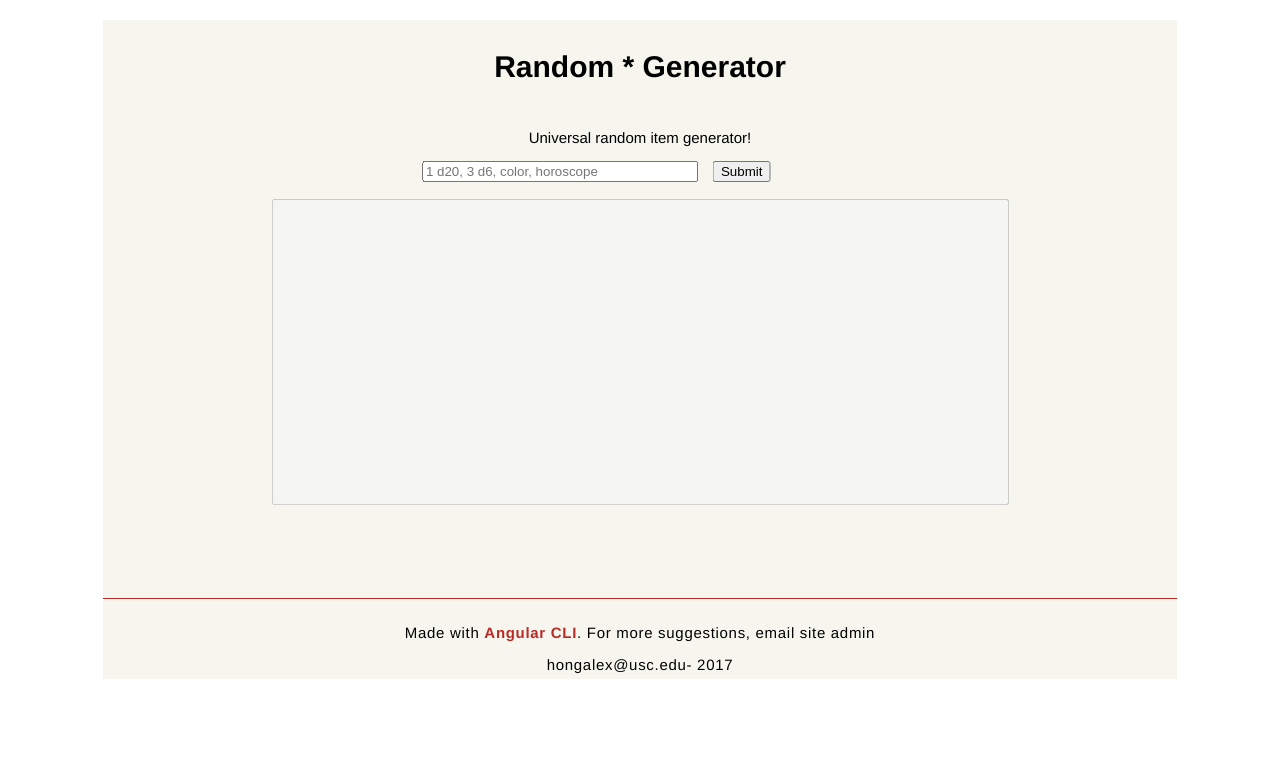
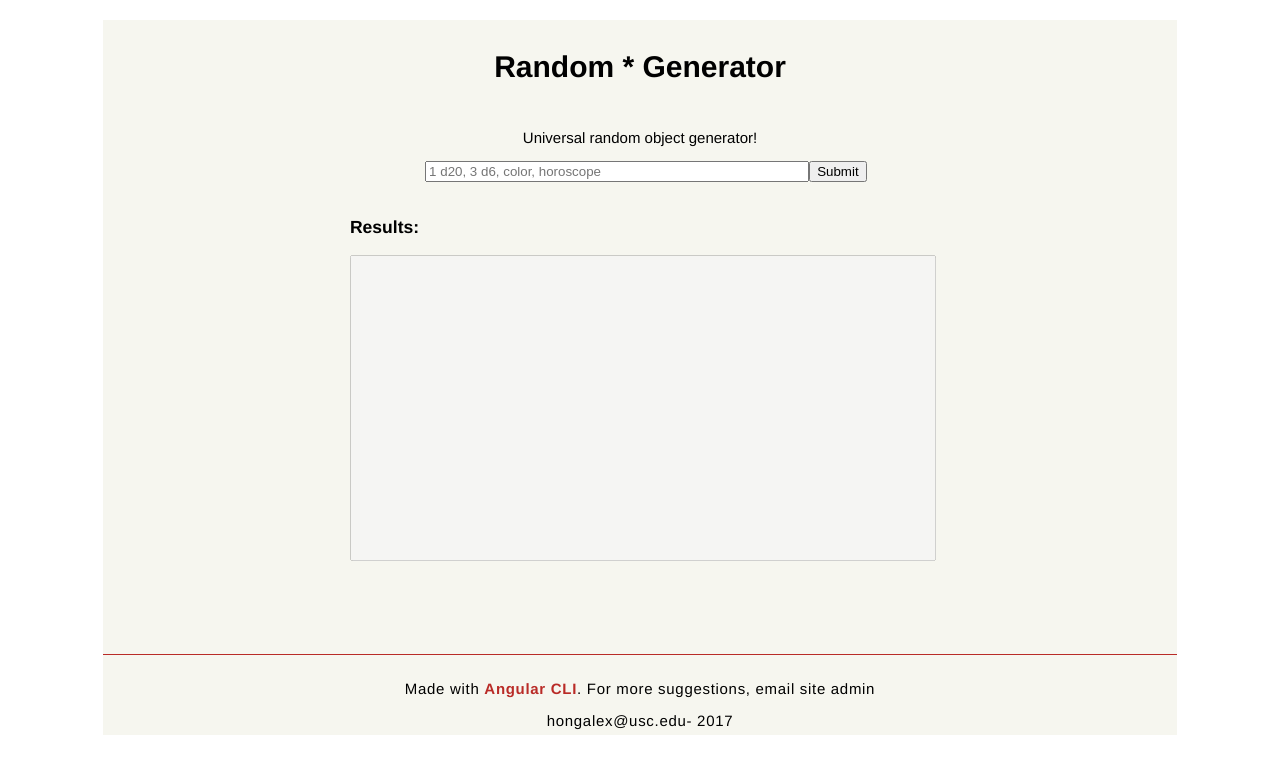
Before and after one commit to hongalex/random-object-generator, an Angular app: page / in a window 1280 px wide. Shown: the top 774 px of the page. Built offline with nearby package versions, Linux system fonts and the light colour scheme.

Commit message:
added dice, coins, horoscopes, colors

```diff
--- a/package.json
+++ b/package.json
@@ -35,9 +35,10 @@
     "karma": "~1.4.1",
     "karma-chrome-launcher": "~2.0.0",
     "karma-cli": "~1.0.1",
+    "karma-coverage-istanbul-reporter": "^0.2.0",
     "karma-jasmine": "~1.1.0",
     "karma-jasmine-html-reporter": "^0.2.2",
-    "karma-coverage-istanbul-reporter": "^0.2.0",
+    "material-colors-json": "0.0.0",
     "protractor": "~5.1.0",
     "ts-node": "~2.0.0",
     "tslint": "~4.4.2",
--- a/src/app/app.component.scss
+++ b/src/app/app.component.scss
@@ -17,6 +17,5 @@ h1 {
 
    @media #{$mobile-only} {
     width: 100%;
-    background-color: #fff;
   }
 }
--- a/src/app/footer/footer.component.scss
+++ b/src/app/footer/footer.component.scss
@@ -21,6 +21,6 @@ $tablet-only: "only screen and (max-width : 1024px)";
   }
 
   @media #{$mobile-only} {
-    display: none;
+    //display: none;
   }
 }
--- a/src/app/input/input.component.html
+++ b/src/app/input/input.component.html
@@ -1,5 +1,5 @@
 <div id=submitField>
-  <p> Universal random item generator! </p>
+  <p> Universal random object generator! </p>
   <input type="text" #inputText (keyup.enter)="submit(inputText.value)"
   	placeholder="1 d20, 3 d6, color, horoscope">
   <button (click)="submit(inputText.value)" >Submit</button>
--- a/src/app/input/input.component.scss
+++ b/src/app/input/input.component.scss
@@ -11,9 +11,6 @@ $tablet-only: "only screen and (max-width : 1024px)";
   font-family: "HelveticaNeue-Light", "Helvetica Neue Light", "Helvetica Neue", Helvetica, Arial, "Lucida Grande", sans-serif;
   font-size: 15px;
   height: 100%;
-
-   @media #{$mobile-only} {
-  }
 }
 
 p {
@@ -21,24 +18,17 @@ p {
 }
 
 input[type=text] {
-  position:absolute;
-  left:40%;
-  transform: translateX(-40%);
-  -webkit-transform: translateX(-40%);
-  width: 25%;
+  position:relative;
+  width: 35%;
+  margin-left: 30%;
 
   @media #{$mobile-only} {
-    width: 35%;
+    //width: 40%;
+    //margin-left: 25%;
   }
 }
 
 button {
-  position:absolute;
-  left:60%;
-  transform: translateX(-60%);
-  -webkit-transform: translateX(-60%);
-  @media #{$mobile-only} {
-    left:70%;
-    width: 10%;
-  }
+  position: relative;
+  display: inline-block;
 }
--- a/src/app/random-item.service.ts
+++ b/src/app/random-item.service.ts
@@ -1,9 +1,79 @@
 import { Injectable } from '@angular/core';
+var colorsJson = require('../../node_modules/material-colors-json/colors.json')
 
 @Injectable()
 export class RandomItemService {
 
-  validItems = ['d4', 'd6', 'd10', 'd20', 'coin', 'color', 'horoscope'];
+  validItems : string[] = ['d4', 'd6', 'd10', 'd20', 'coin', 'coins', 'color', 'colors', 'horoscope', 'horoscopes'];
+
+  randomItem(item: string, quantity: number) : string {
+    var itemResult: string = item + ": | ";
+
+    // Set upper bound of rolls to be 500
+    if(quantity > 500) {
+      return item + " error: The max limit for any object is 500 results, please try again\n";
+    }
+
+    // Dice roll
+    if(item[0]=='d') {
+      var count : number = 0;
+      let diceValue : number = parseInt(item.substr(1));
+      if(isNaN(diceValue)) {
+        return item + " error: Not a valid dice value"
+      }
+
+      for(let i=0; i<quantity; i++) {
+        // Get a random number between 1 and diceValue (inclusive)
+        var roll : number = Math.floor(Math.random() * diceValue) + 1;
+        count += roll;
+        itemResult += roll + " | ";
+      }
+      itemResult += "\n\t The sum of "+ quantity + " " + item + "s is " + count;
+    }
+    // Color
+    else if(item.substr(0,5) == "color") {
+      // Colors from Google's Material Design color palette
+      // Imported using npm i material-colors-json
+      var colorsArray : string[] = Object.keys(colorsJson);
+
+      for(var i=0; i<quantity; i++) {
+        var randomColorIndex = Math.floor(Math.random() * colorsArray.length);
+        itemResult += colorsArray[randomColorIndex] + ' | ';
+      }
+    }
+    // Coin flip
+    else if(item.substr(0,4) == "coin") {
+      var heads: number = 0, tails : number = 0;
+      for(let i=0; i<quantity; i++) {
+        var flip = Math.floor(Math.random()*2)==0;
+        if(flip) {
+          itemResult += "Head | ";
+          heads++;
+        } else {
+          itemResult += "Tail | ";
+          tails++;
+        }
+      }
+      itemResult += "\n\t Heads: " + heads + " | Tails: " + tails;
+    }
+    // Horoscopes
+    else if(item.substr(0,9) == "horoscope") {
+      const horoscopes : string[] = ['Aries','Taurus','Gemini','Cancer','Leo',
+        'Virgo','Libra','Scorpio','Sagittarius','Capricorn','Aquarius','Pisces'];
+
+      for(let i=0; i<quantity; i++) {
+        itemResult += horoscopes[Math.floor(Math.random() * horoscopes.length)] + " | ";
+      }
+    }
+    else {
+
+    }
+
+    // Add last new line
+    itemResult += "\n"
+    return itemResult;
+  }
+
 
   parseString(inputString: string) : Map<string,number> {
     //var map : { [type: string]: number; } = {};
@@ -14,7 +84,7 @@ export class RandomItemService {
     inputString = inputString.toLowerCase();
     var items = inputString.split(',');
 
-    for(let itemString of items) {
+    for(const itemString of items) {
       // Boolean flags for successful parsing of string
       var foundValidItem: boolean = false;
       var foundValidQuantity: boolean = false;
@@ -24,7 +94,7 @@ export class RandomItemService {
       var quantity: number;
 
       // Split string into words
-      var keywords = itemString.split(' ');
+      var keywords : string[] = itemString.split(' ');
       // Remove empty string elements
       keywords = keywords.filter(v=>v!='');
 
@@ -33,7 +103,7 @@ export class RandomItemService {
 
         // Attempt to parse for a validItem
         // If more than one is found, the input is invalid
-        for(let keyword of keywords) {
+        for(const keyword of keywords) {
           if(this.validItems.indexOf(keyword,0) >= 0) {
             // If you already looped over a valid item, this input becomes invalid
             if(foundValidItem) {
@@ -44,7 +114,7 @@ export class RandomItemService {
             // Keep track of the item
             item = keyword;
             // Remove item from keywords
-            var index = keywords.indexOf(item,0);
+            var index : number = keywords.indexOf(item,0);
             keywords.splice(index,1);
           }
         }
@@ -58,7 +128,8 @@ export class RandomItemService {
             foundValidQuantity = true;
           } else if(keywords.length==1) {
             quantity = parseInt(keywords[0],10);
-            if(quantity == NaN) {
+            // If the value is not a number or is not a positive number
+            if(quantity == NaN || quantity <= 0) {
               foundValidQuantity = false;
             } else {
               foundValidQuantity = true;
@@ -67,10 +138,11 @@ export class RandomItemService {
         }
 
         if(foundValidItem && foundValidQuantity) {
-          map.set(item,quantity);
-          //console.log("Map result: " + item + "," + quantity);
-        } else {
-          //console.log("No valid input found");
+          if(map.has(item)) {
+            map.set(item, map.get(item)+quantity);
+          } else {
+            map.set(item,quantity);
+          }
         }
       }
     }
@@ -79,12 +151,15 @@ export class RandomItemService {
   }
 
   generateItems(itemMap: Map<string,number>) : string {
-    var result = "";
+    var result : string = "";
     itemMap.forEach((value: number, key: string) => {
-        //result += key + ": " + value + "\n";
+      //result += key + ": " + value + "\n";
+      result += this.randomItem(key, value);
     });
 
     return result;
   }
 
+
+
 }
--- a/src/app/result/result.component.html
+++ b/src/app/result/result.component.html
@@ -1,5 +1,6 @@
 <div id=result>
-<textarea rows="20" cols="100" placeholder="D20: 17 ..." disabled>
+<h3> Results: </h3>
+<textarea rows="20" placeholder="D20: 17 ..." disabled>
 {{ resultString }}
 </textarea>
 </div>
--- a/src/app/result/result.component.scss
+++ b/src/app/result/result.component.scss
@@ -2,30 +2,45 @@ $mobile-only: "only screen and (max-width : 768px)";
 $laptop-only: "only screen and (min-width : 769px)";
 $tablet-only: "only screen and (max-width : 1024px)";
 
-textarea {
-  outline: none;
-  resize: none;
-  position:relative;
-  left:50%;
-  transform: translateX(-50%);
-  -webkit-transform: translateX(-50%);
-  max-width: 80%;
-
-}
 
 #result {
   background-color: #F6F6EF;
   position: relative;
-  width: 85%;
+  width: 90%;
   min-height: 200px;
   padding-bottom: 90px;
   margin: 0 auto;
   font-family: "HelveticaNeue-Light", "Helvetica Neue Light", "Helvetica Neue", Helvetica, Arial, "Lucida Grande", sans-serif;
   font-size: 15px;
   height: 100%;
+}
 
-   @media #{$mobile-only} {
-    width: 100%;
-    background-color: #fff;
+textarea {
+  outline: none;
+  resize: none;
+  position:relative;
+  margin-left: 20%;
+  margin-right: 20%;
+  max-width:60%;
+  min-width:60%;
+
+  @media #{$mobile-only} {
+    margin-left: 15%;
+    margin-right: 15%;
+    max-width: 70%;
+    min-width: 70%;
   }
+
 }
+
+h3 {
+  position:relative;
+  margin-left: 20%;
+  margin-right: 20%;
+
+  @media #{$mobile-only} {
+    margin-left: 15%;
+    margin-right: 15%;
+  }
+
+}
```
Also changed, not shown: .angular-cli.json, 1 other file (tests, documents, lock files or other folders).
